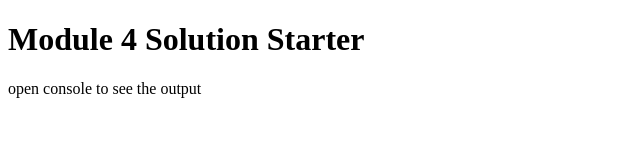
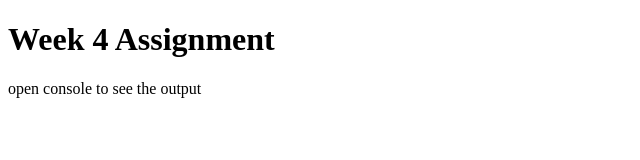
Before and after one commit to 101sid/101sid.github.io, a plain HTML site: page module-4/index.html in a window 1280 px wide. Shown: the whole page, without its empty margins (0-640 px from the left). Drawn offline with Linux system fonts and the light colour scheme.

Commit message:
Update index.html

```diff
--- a/module-4/index.html
+++ b/module-4/index.html
@@ -4,13 +4,13 @@
 <html>
 <head>
   <meta charset="utf-8">
-  <title>Module 4 Solution Starter</title>
+  <title>Assignment Week 4</title>
   <script src="SpeakHello.js"></script>
   <script src="SpeakGoodBye.js"></script>
   <script src="script.js"></script>
 </head>
 <body>
-  <h1>Module 4 Solution Starter</h1>
+  <h1>Week 4 Assignment</h1>
   <p>open console to see the output</p>
 </body>
 </html>
```
